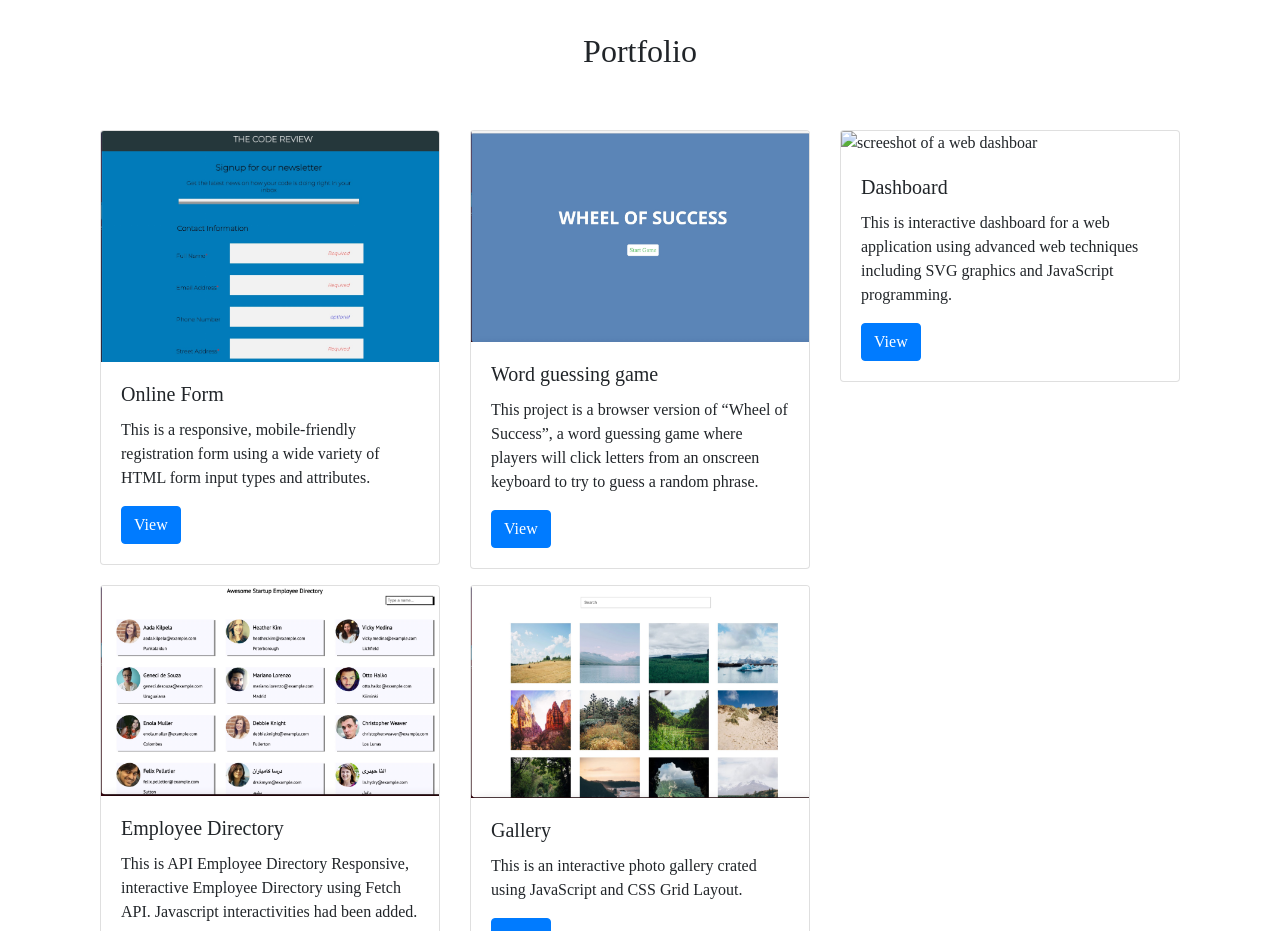
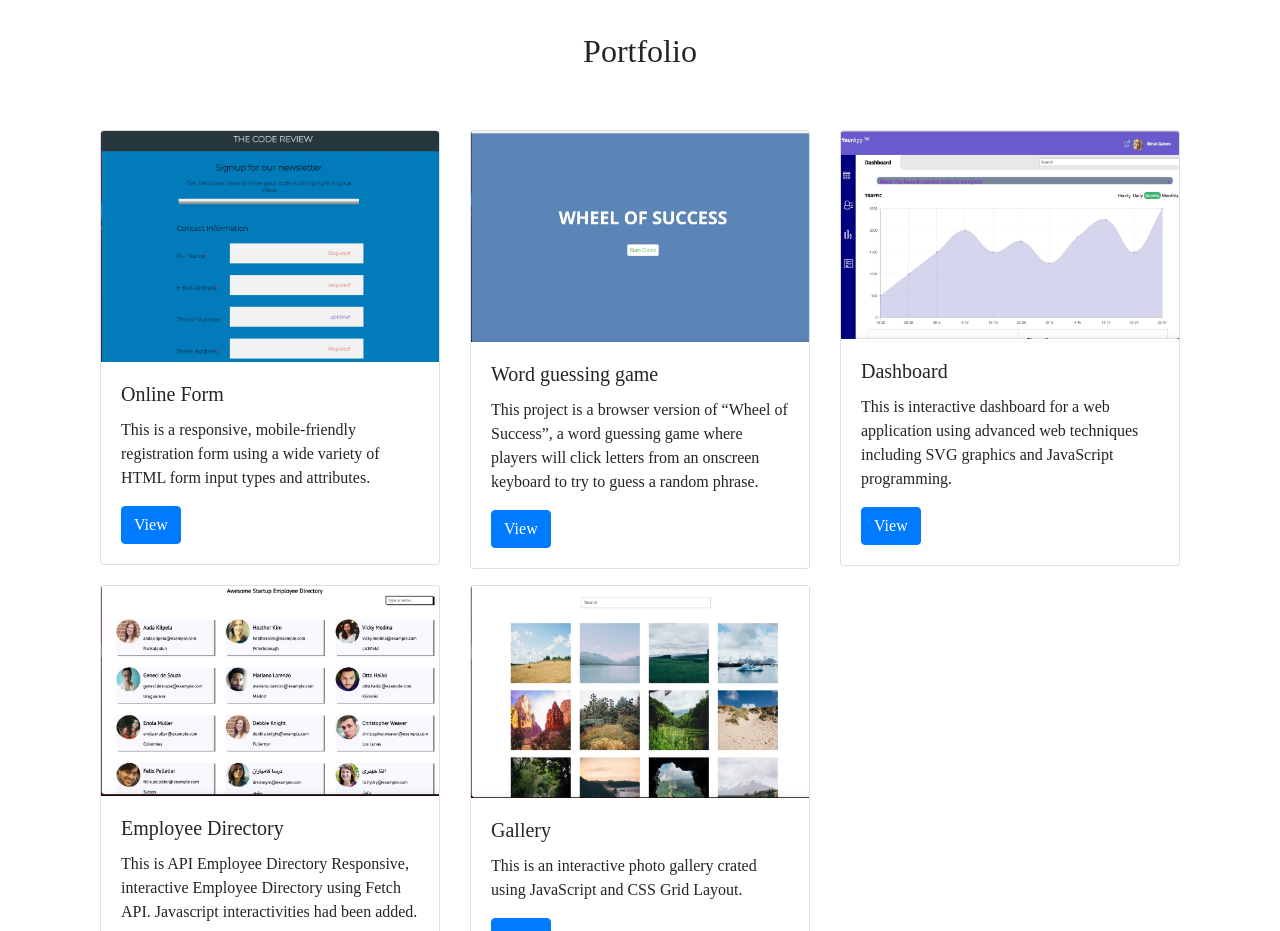
Before and after one commit to galorbir000/galorobit000, a plain HTML site: page index.html in a window 1280 px wide. Shown: the part 1720-2651 px from the top of the page. Drawn offline with nearby package versions, Linux system fonts and the light colour scheme; a web font is replaced by a local one.

Commit message:
reseting path

```diff
--- a/index.html
+++ b/index.html
@@ -77,7 +77,7 @@
 
             <div class="col-md-6 col-lg-4">
                 <div class="card mb-3">
-                    <img src="dashb.jpeg" class="card-img-top" alt="screeshot of a web dashboar">
+                    <img src="img/dashb.jpeg" class="card-img-top" alt="screeshot of a web dashboar">
                     <div class="card-body">
                       <h5 class="card-title">Dashboard</h5>
                       <p class="card-text">This is interactive dashboard for a web application using advanced web techniques including SVG graphics and JavaScript programming. </p>
```
